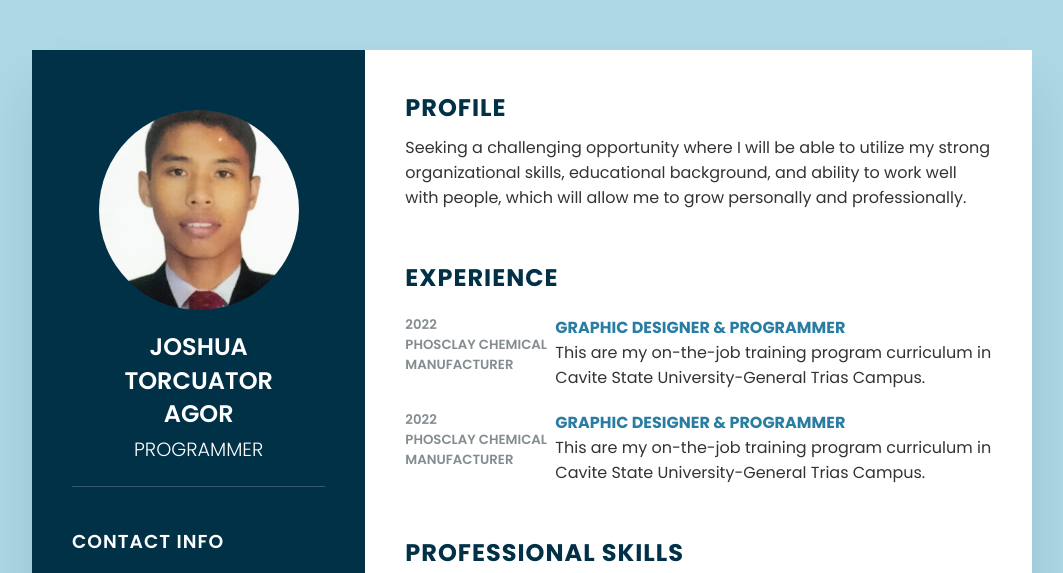
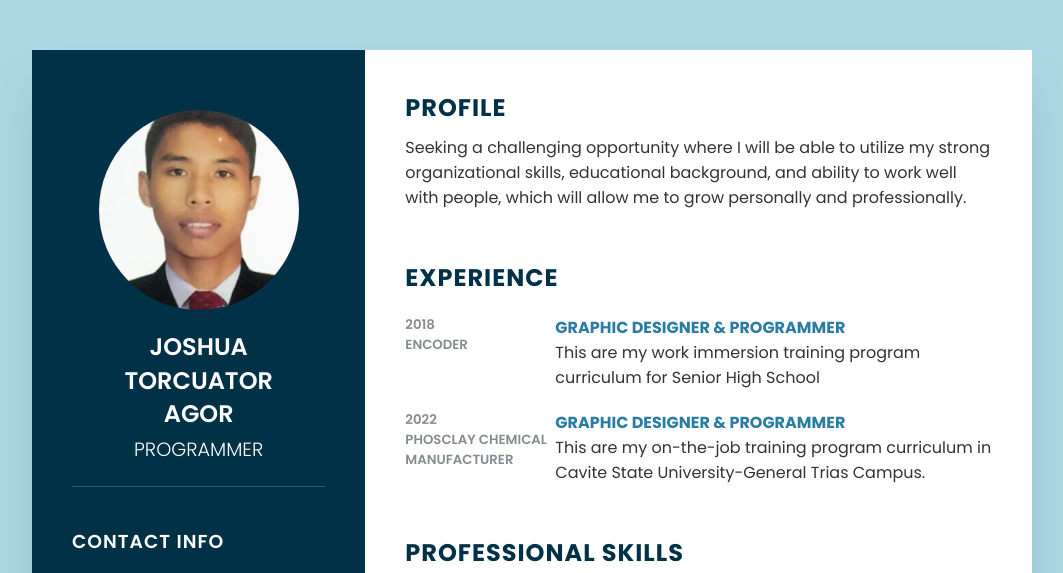
Before and after one commit to joshuaagor25/Agor-Joshua-Torcuator, a plain HTML site: page index.html in a window 1280 px wide. Shown: the top 573 px of the page, without its empty margins (108-1171 px from the left). Drawn offline with Linux system fonts and the light colour scheme.

Commit message:
Update index.html

```diff
--- a/index.html
+++ b/index.html
@@ -99,12 +99,12 @@
                     <h2 class="title2">Experience</h2>
                     <div class="box">
                         <div class="year_company">
-                            <h5>2022</h5>
-                            <h5>Phosclay Chemical Manufacturer</h5>
+                            <h5>2018</h5>
+                            <h5>Encoder</h5>
                         </div>
                         <div class="text">
                             <h4>Graphic Designer & Programmer</h4>
-                            <p>This are my on-the-job training program curriculum in Cavite State University-General Trias Campus.</p>
+                            <p>This are my work immersion training program curriculum for Senior High School</p>
                         </div>
                     </div>
                     <div class="box">
```
